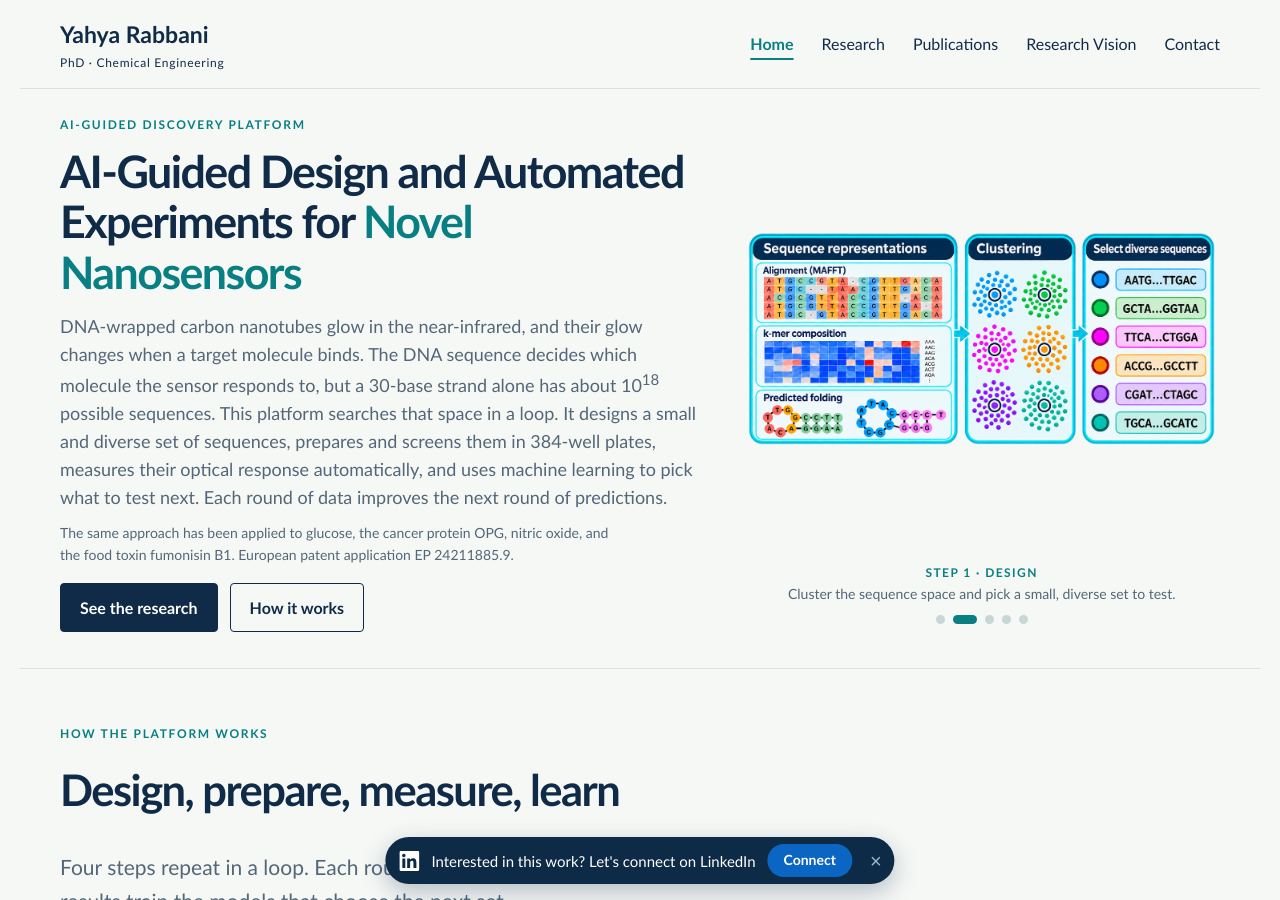
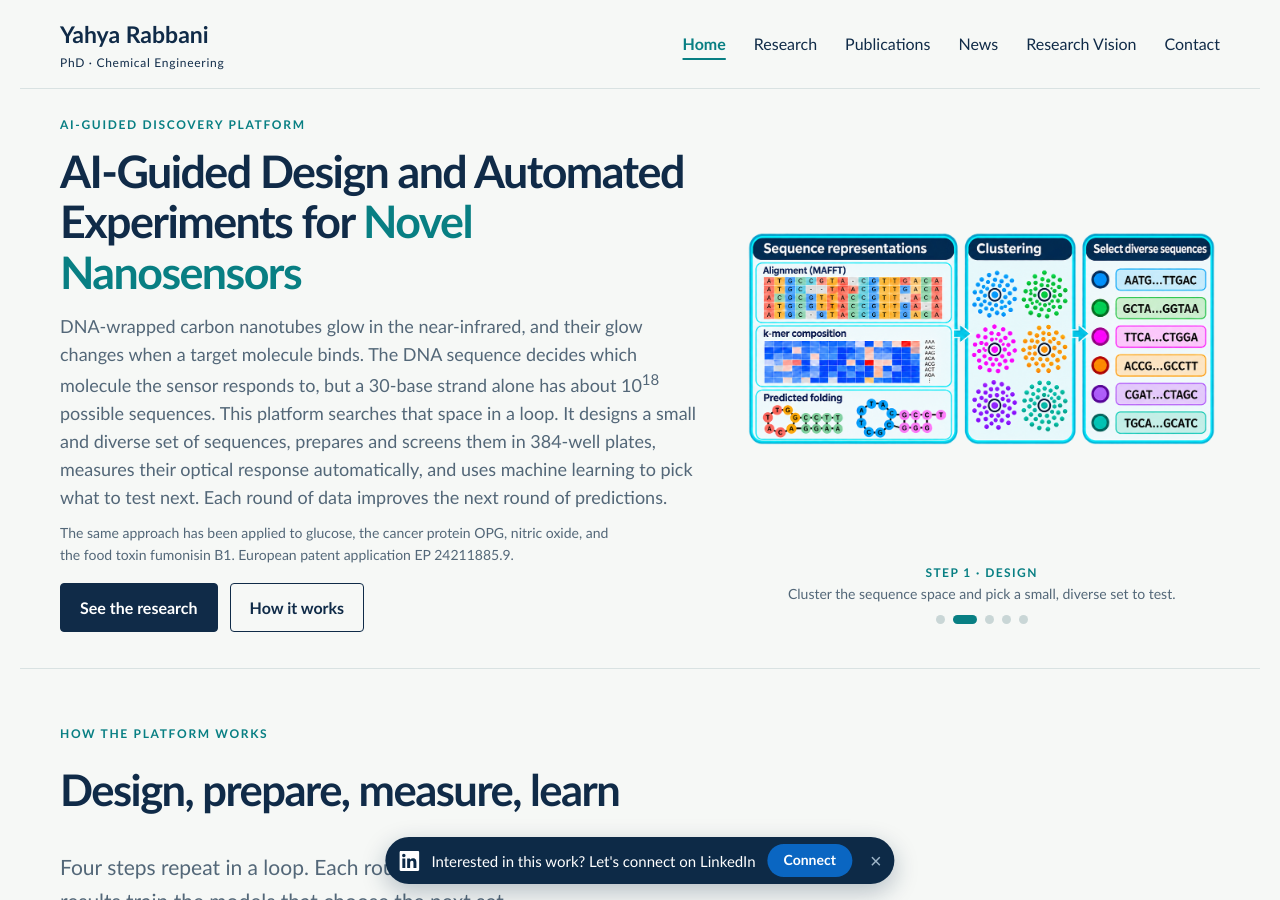
Before and after one commit to YahyaRabbani20/YahyaRabbani, a Jekyll site: the page built from _pages/about.md, in a window 1280 px wide and 900 px high. Built offline with Jekyll 4.4.1, drawn with Linux system fonts in a browser that asks for light colours.

Commit message:
Add News to navigation

```diff
--- a/_layouts/portfolio.html
+++ b/_layouts/portfolio.html
@@ -16,6 +16,7 @@
     <a href="{{ '/' | relative_url }}" {% if page.url == '/' %}aria-current="page"{% endif %}>Home</a>
     <a href="{{ '/research/' | relative_url }}" {% if page.url == '/research/' %}aria-current="page"{% endif %}>Research</a>
     <a href="{{ '/publications/' | relative_url }}" {% if page.url == '/publications/' %}aria-current="page"{% endif %}>Publications</a>
+    <a href="{{ '/news/' | relative_url }}" {% if page.url == '/news/' %}aria-current="page"{% endif %}>News</a>
     <a href="{{ '/vision/' | relative_url }}" {% if page.url == '/vision/' %}aria-current="page"{% endif %}>Research Vision</a>
     <a href="{{ '/contact/' | relative_url }}" {% if page.url == '/contact/' %}aria-current="page"{% endif %}>Contact</a>
   </nav>
```
